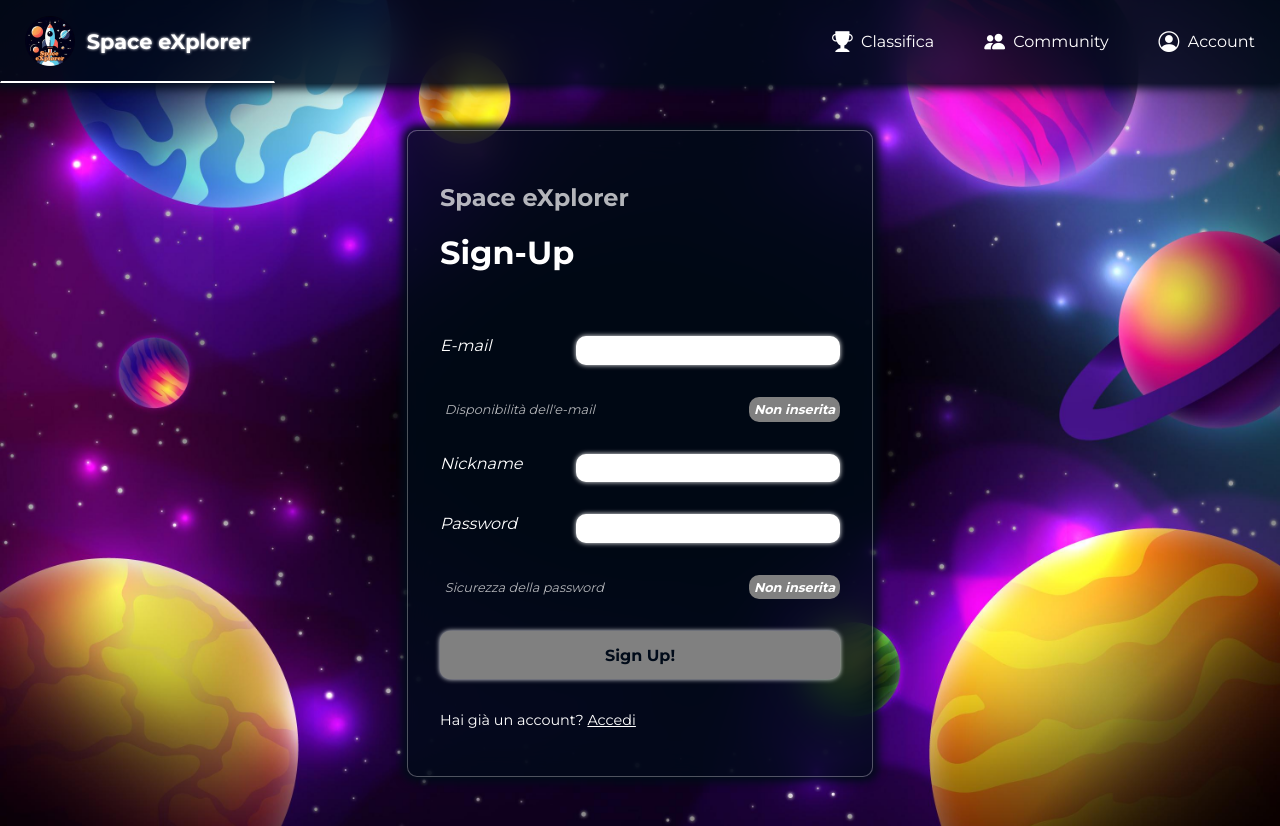
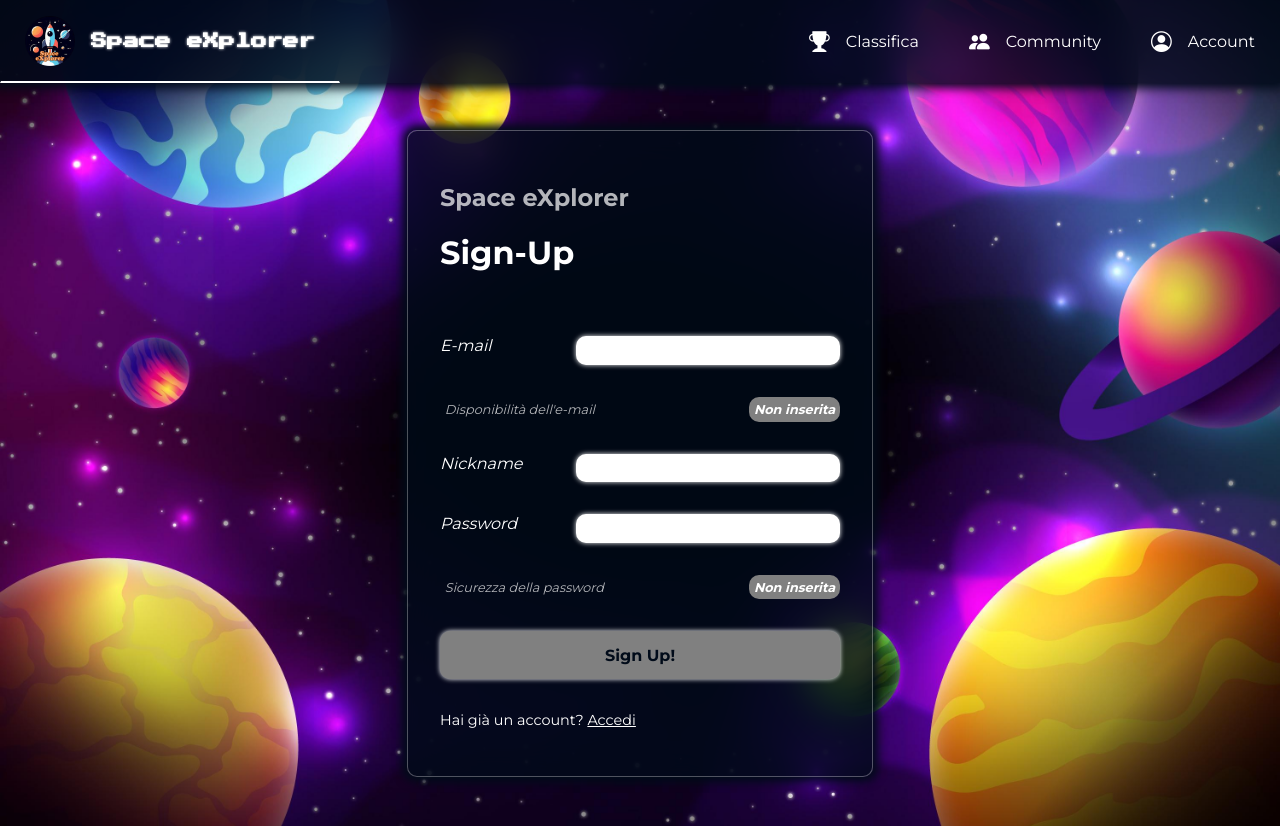
Before and after one commit to luca-software-developer/Space-eXplorer, a PHP site: page /login.php in a window 1280 px wide. Shown: the top 826 px of the page. Run offline with PHP 8.4, Linux system fonts and the light colour scheme.

Commit message:
Refactoring & Ottimizzazione

```diff
--- a/css/header.css
+++ b/css/header.css
@@ -14,6 +14,7 @@ h1 {
     margin: 0;
     font-size: 4rem;
     text-shadow: 0 0 20px black;
+    font-family: 'Press Start 2P';
 }
 
 h2 {
--- a/css/navbar.css
+++ b/css/navbar.css
@@ -18,7 +18,7 @@
     margin-right: auto;
     display: flex;
     align-items: center;
-    font-size: 1.3rem;
+    font-family: 'Press Start 2P';
 }
 
 #navbar>ul a {
@@ -49,6 +49,10 @@
     user-select: none;
     cursor: pointer;
     font-size: 1.7rem;
+}
+
+.menu-text {
+    margin-left: 1rem;
 }
 
 .user-menu-item {
--- a/game/index.php
+++ b/game/index.php
@@ -1,3 +1,9 @@
+<?php
+session_start();
+if (!isset($_SESSION['email'])) {
+    header('Location: ../login.php?action=signin');
+}
+?>
 <!DOCTYPE html>
 <html lang="it" dir="ltr">
 
--- a/js/responsive-text.js
+++ b/js/responsive-text.js
@@ -1,28 +1,49 @@
+//  Regola la width dell'elemento.
 const adjustElementWidth = (element, relativeWidth = 1, maximumWidth = null) => {
+    //  Inizialmente impostiamo un valore noto per la font-size.
     element.style.fontSize = '1rem';
+    //  Otteniamo la width attuale dell'elemento.
     const width = element.getBoundingClientRect().width;
+    //  Calcoliamo e impostiamo la font-size desiderata.
     element.style.fontSize = (relativeWidth * innerWidth / width) + 'rem';
+    //  Gestiamo anche un'eventuale maximumWidth.
     if (maximumWidth != null && element.getBoundingClientRect().width > maximumWidth) {
+        //  Inizialmente impostiamo un valore noto per la font-size.
         element.style.fontSize = '1rem';
+        //  Otteniamo la width attuale dell'elemento.
         const width = element.getBoundingClientRect().width;
+        //  Calcoliamo e impostiamo la font-size desiderata.
         element.style.fontSize = maximumWidth / width + 'rem';
     }
 }
 
-const adjustHeadingsFontSize = () => {
+//  Regola la font-size per tutti gli elementi che specificano un valore
+//  per l'attributo data-rt-relative.
+const adjustFontSize = () => {
+    //  Cerchiamo nel DOM tutti gli elementi che specificano un valore
+    //  per l'attributo data-rt-relative.
     const elements = document.querySelectorAll('[data-rt-relative]');
+    //  Per ciascun elemento...
     for (let element of elements) {
+        //  Otteniamo il valore dell'attributo data-rt-relative come float.
         const relativeWidth = parseFloat(element.getAttribute('data-rt-relative'));
+        //  Se l'elemento possiede anche l'attributo data-rt-maximum...
         if (element.hasAttribute('data-rt-maximum')) {
+            //  Ne otteniamo il valore come float.
             const maximumWidth = parseFloat(element.getAttribute('data-rt-maximum'));
+            //  Chiamiamo la adjustElementWidth specificando anche la maximumWidth.
             adjustElementWidth(element, relativeWidth, maximumWidth);
         } else {
+            //  Chiamiamo la adjustElementWidth specificando solo la relativeWidth.
             adjustElementWidth(element, relativeWidth);
         }
     }
 };
 
-document.addEventListener("DOMContentLoaded", () => {
-    adjustHeadingsFontSize();
-    onresize = adjustHeadingsFontSize;
-});
+//  Eseguiamo la adjustFontSize con un timeout di 100ms per essere sicuri
+//  che l'animazione di AOS sia completata.
+setTimeout(adjustFontSize, 100);
+
+//  Ogni volta che si verifica un evento di resize della window,
+//  deve essere eseguita la adjustFontSize.
+onresize = adjustFontSize;
--- a/login.php
+++ b/login.php
@@ -100,7 +100,6 @@ if (isset($_SESSION['nickname'])) {
     <?php include 'footer.php'; ?>
 
     <script src="https://unpkg.com/aos@2.3.1/dist/aos.js"></script>
-    <script src="js/responsive-text.js"></script>
     <?php
     if ($action == 'signup') {
     ?>
--- a/navbar.php
+++ b/navbar.php
@@ -3,23 +3,20 @@
         <li>
             <a href="<?php echo dirname($_SERVER['PHP_SELF']) . '/'; ?>">
                 <img src="img/logo.png" alt="Space eXplorer" title="Space eXplorer" width="50" height="50" />
-                &nbsp;
-                Space eXplorer
+                <span class="menu-text">Space eXplorer</span>
             </a>
             <i id="menu" class="bi bi-list"></i>
         </li>
         <li data-type="menu-item" class="menu-hidden">
             <a href="<?php echo dirname($_SERVER['PHP_SELF']) . '/#ranking'; ?>" title="Classifica">
                 <i class="bi bi-trophy-fill"></i>
-                &nbsp;
-                Classifica
+                <span class="menu-text">Classifica</span>
             </a>
         </li>
         <li data-type="menu-item" class="menu-hidden">
             <a href="community.php" title="Community">
                 <i class="bi bi-people-fill"></i>
-                &nbsp;
-                Community
+                <span class="menu-text">Community</span>
             </a>
         </li>
         <li data-type="menu-item" class="menu-hidden user-menu-item">
@@ -47,8 +44,7 @@
             ?>
                 <a href="login.php?action=signin" title="Sign-In">
                     <i class="bi bi-person-circle"></i>
-                    &nbsp;
-                    Account
+                    <span class="menu-text">Account</span>
                 </a>
             <?php
             }
```
